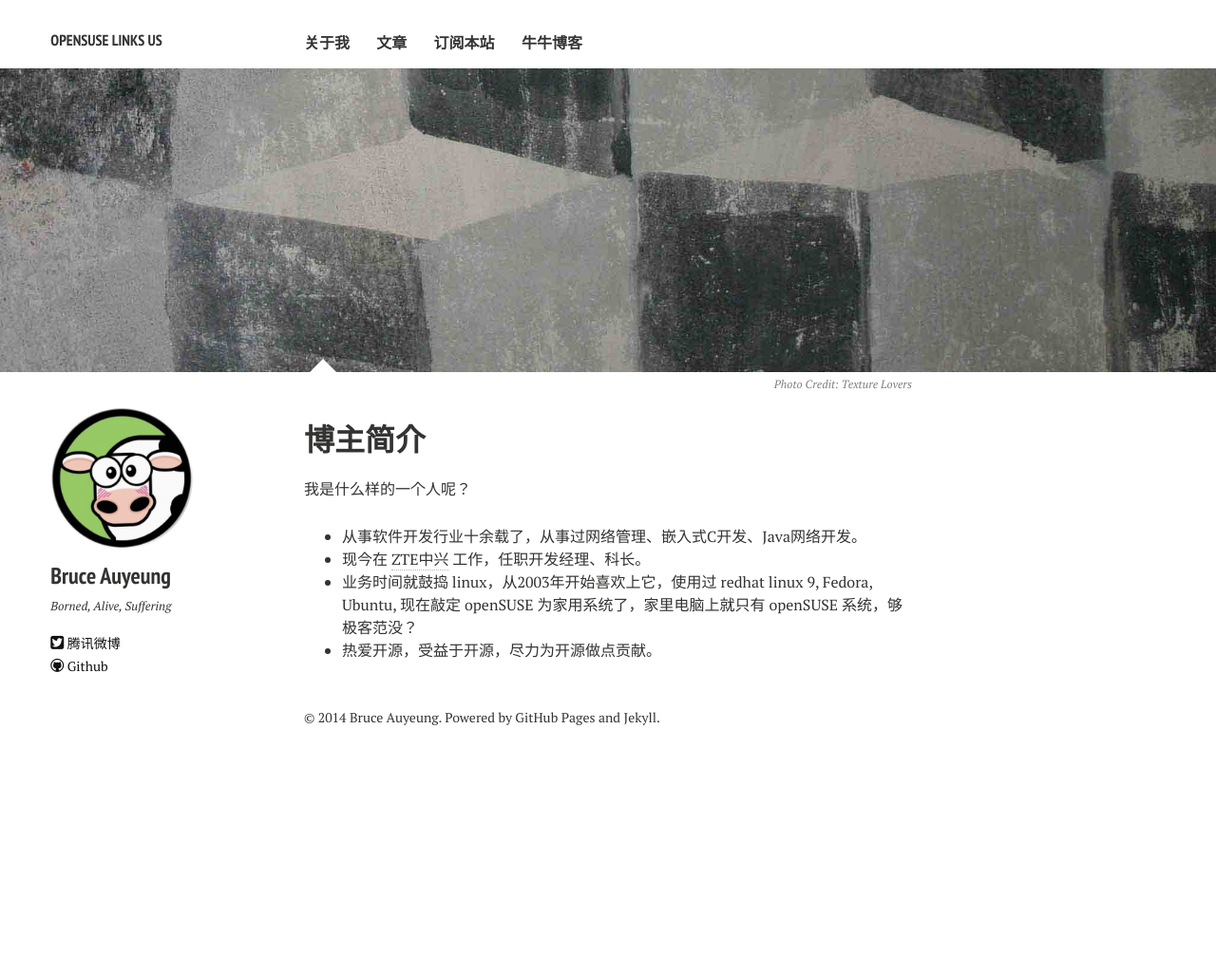
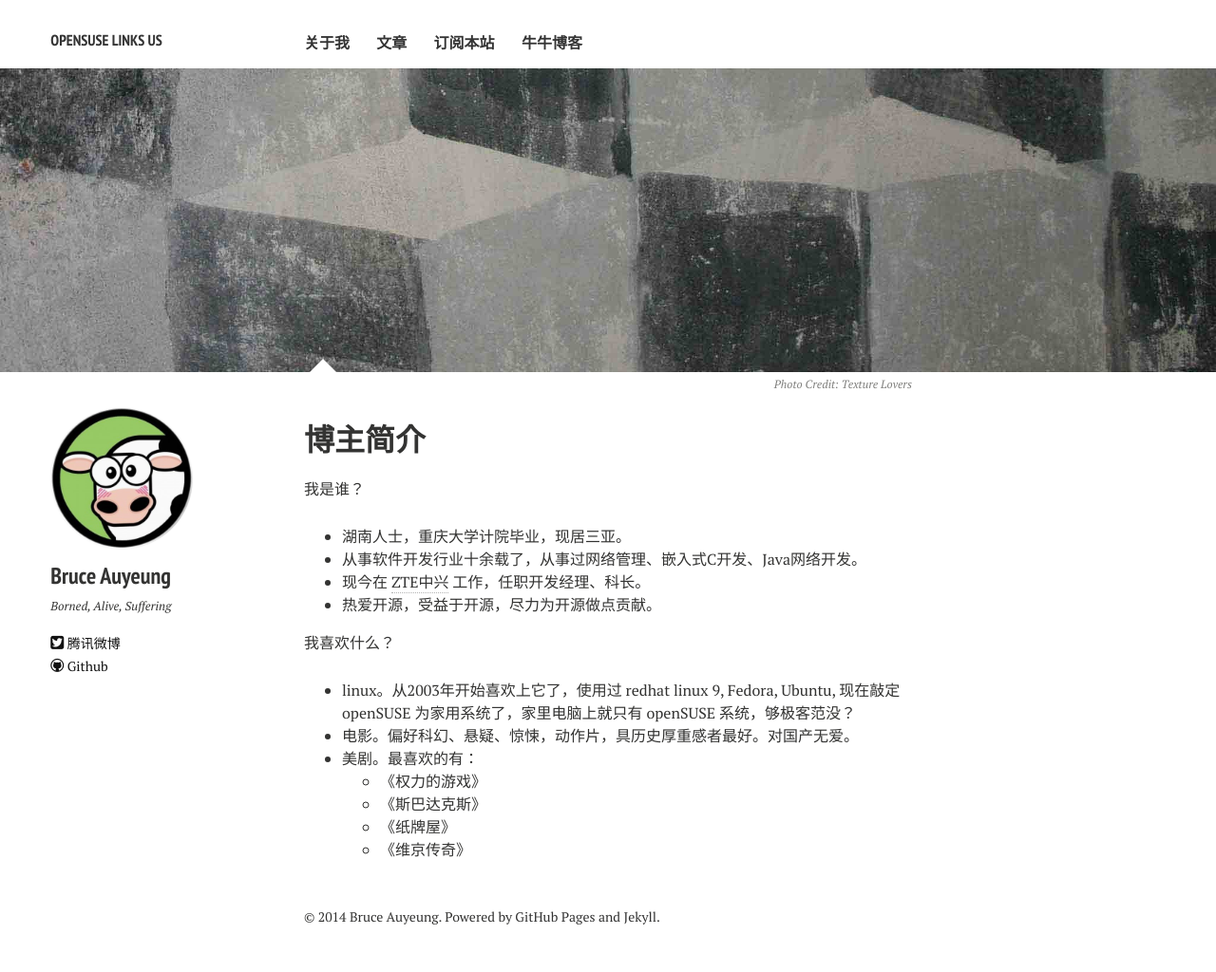
Before and after one commit to bruceinside/bruceinside.github.io, a Jekyll site: the page built from about.md, in a window 1280 px wide. Shown: the whole page at 95% size. Built offline with Jekyll 4.4.1, drawn with Linux system fonts in a browser that asks for light colours; nearby versions of some CDN libraries; comment, search, counter and statistics services are not loaded; before the commit the page ends 900 px from its top, so only the background shows below that.

Commit message:
修改个人简介

```diff
--- a/about.md
+++ b/about.md
@@ -11,9 +11,19 @@ image:
   creditlink: http://texturelovers.com
 ---
 
-我是什么样的一个人呢？
+我是谁？
 
+- 湖南人士，重庆大学计院毕业，现居三亚。
 - 从事软件开发行业十余载了，从事过网络管理、嵌入式C开发、Java网络开发。
 - 现今在 [ZTE中兴](http://www.zte.com.cn/cn/) 工作，任职开发经理、科长。
-- 业务时间就鼓捣 linux，从2003年开始喜欢上它，使用过 redhat linux 9, Fedora, Ubuntu, 现在敲定 openSUSE 为家用系统了，家里电脑上就只有 openSUSE 系统，够极客范没？
 - 热爱开源，受益于开源，尽力为开源做点贡献。
+
+我喜欢什么？
+
+- linux。从2003年开始喜欢上它了，使用过 redhat linux 9, Fedora, Ubuntu, 现在敲定 openSUSE 为家用系统了，家里电脑上就只有 openSUSE 系统，够极客范没？
+- 电影。偏好科幻、悬疑、惊悚，动作片，具历史厚重感者最好。对国产无爱。
+- 美剧。最喜欢的有：
+  - 《权力的游戏》
+  - 《斯巴达克斯》
+  - 《纸牌屋》
+  - 《维京传奇》
```
